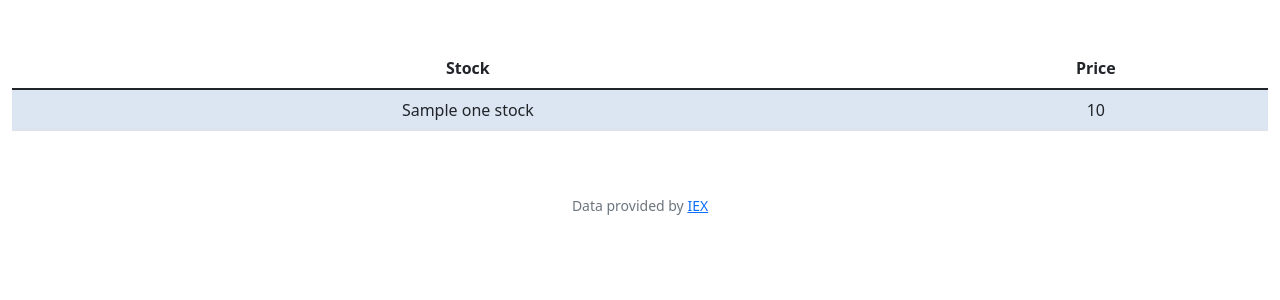
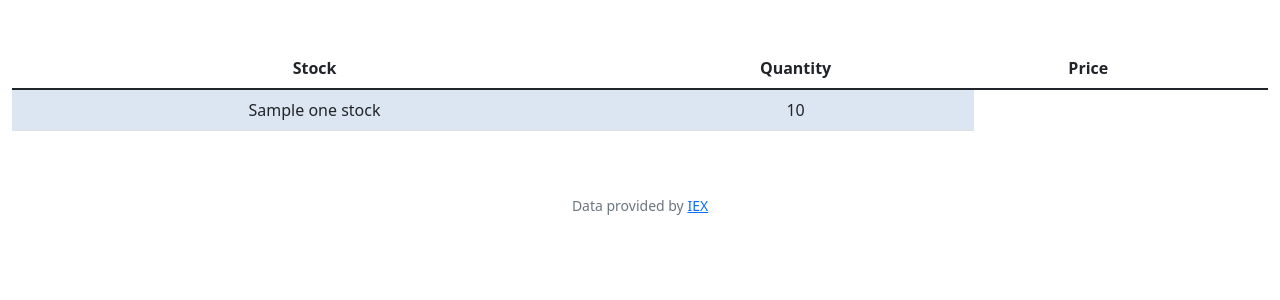
Before and after one commit to tushark28/CS50, a Flask app: template cs50x/finance/templates/history.html in a window 1280 px wide. Shown: the part 66-366 px from the top of the page. Run offline with Flask 2, Linux system fonts and the light colour scheme; the template is opened without the code that fills it: most values are stand-ins (such as "Sample title", 1, 10 or a date in 2020); some libraries are stand-ins or nearby versions.

Commit message:
Wed, Sep 28, 2022, 12:23 PM +00:00

```diff
--- a/cs50x/finance/templates/history.html
+++ b/cs50x/finance/templates/history.html
@@ -1,7 +1,7 @@
 {% extends "layout.html" %}
 
 {% block title %}
-    Register
+    Stock History
 {% endblock %}
 
 {% block main %}
@@ -10,7 +10,9 @@
                 <thead>
                     <tr>
                         <th>Stock</th>
+                        <th>Quantity</th>
                         <th>Price</th>
+                        <th></th>
                     </tr>
                 </thead>
                 {% for one_stock in stock%}
```
